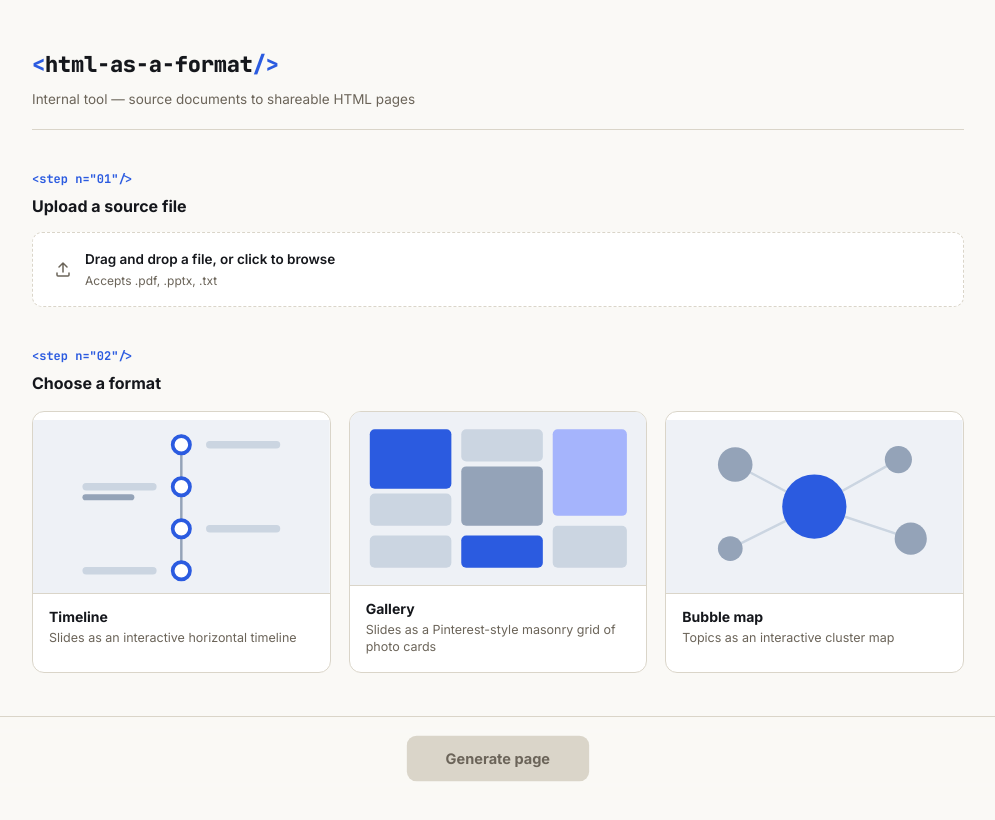
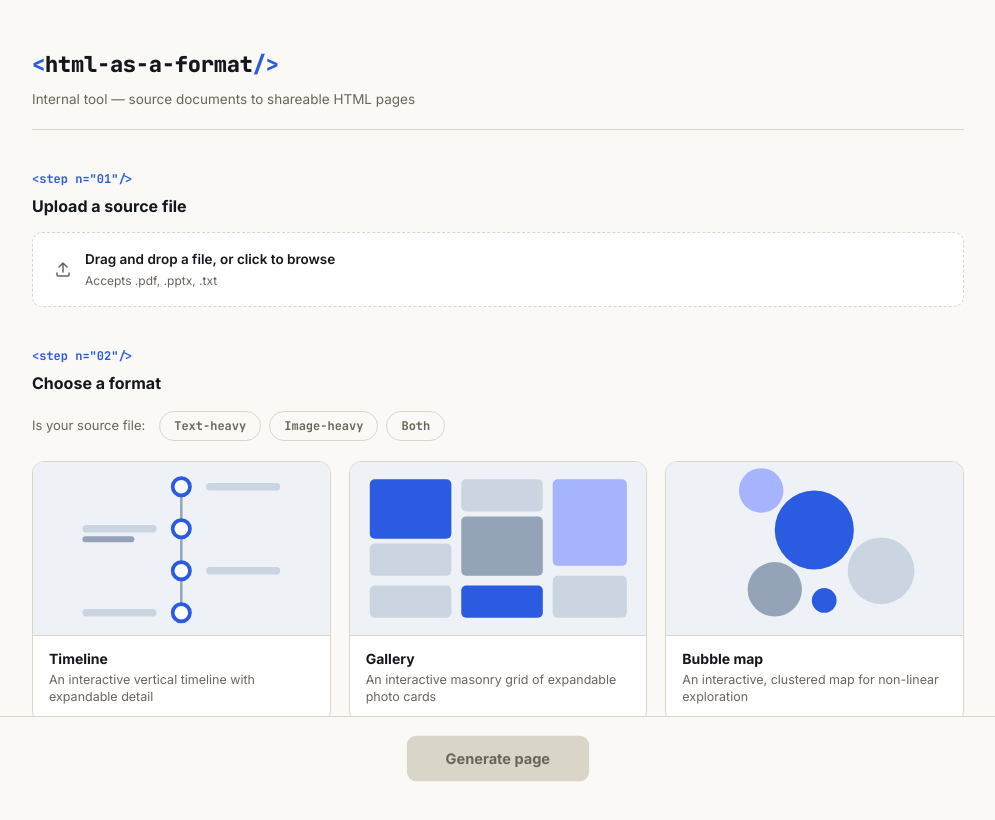
Before and after one commit to lyvnrin/html-as-format, a React (Vite) app in the folder frontend/: page / in a window 1280 px wide. Shown: the top 820 px of the page, without its empty margins (142-1137 px from the left). Built offline with nearby package versions, Linux system fonts and the light colour scheme.

Commit message:
add: source-type filter to recommend a format, redraw bubble map cover

```diff
--- a/frontend/src/components/FormatCard.jsx
+++ b/frontend/src/components/FormatCard.jsx
@@ -1,14 +1,16 @@
 import styles from './FormatCard.module.css'
 
-export default function FormatCard({ format, index, selected, onSelect }) {
+export default function FormatCard({ format, index, selected, recommended, onSelect }) {
   const { label, description, active, Cover } = format
 
   return (
     <button
       type="button"
-      className={`${styles.card} ${selected ? styles.selected : ''} ${!active ? styles.disabled : ''}`}
+      className={`${styles.card} ${selected ? styles.selected : ''} ${
+        recommended && active ? styles.recommended : ''
+      } ${!active ? styles.disabled : ''}`}
       style={{ '--card-index': index }}
-      onClick={() => active && onSelect(format.id)}
+      onClick={() => active && onSelect(selected ? null : format.id)}
       disabled={!active}
       aria-pressed={selected}
     >
@@ -17,7 +19,10 @@ export default function FormatCard({ format, index, selected, onSelect }) {
         {!active && <span className={styles.badge}>Coming soon</span>}
       </div>
       <div className={styles.body}>
-        <div className={styles.label}>{label}</div>
+        <div className={styles.labelRow}>
+          <div className={styles.label}>{label}</div>
+          {active && recommended && <span className={styles.recommendedTag}>Recommended</span>}
+        </div>
         <div className={styles.description}>{description}</div>
       </div>
     </button>
--- a/frontend/src/components/FormatCard.module.css
+++ b/frontend/src/components/FormatCard.module.css
@@ -22,6 +22,14 @@
 .card.selected {
   border-color: var(--accent);
   box-shadow: 0 0 0 3px var(--accent-soft);
+}
+
+.card.recommended {
+  border-color: var(--accent);
+}
+
+.card.recommended .body {
+  background: var(--accent-soft);
 }
 
 .card.disabled {
@@ -59,11 +67,30 @@
   border-top: 1px solid var(--rule);
 }
 
+.labelRow {
+  display: flex;
+  align-items: center;
+  gap: 8px;
+  margin-bottom: 4px;
+}
+
 .label {
   font-size: 14px;
   font-weight: 700;
   color: var(--ink);
-  margin-bottom: 4px;
+}
+
+.recommendedTag {
+  font-family: var(--font-mono);
+  font-size: 9.5px;
+  font-weight: 700;
+  letter-spacing: 0.03em;
+  text-transform: uppercase;
+  color: var(--accent);
+  background: #ffffff;
+  border: 1px solid var(--accent);
+  padding: 2px 7px;
+  border-radius: 999px;
 }
 
 .description {
--- a/frontend/src/components/FormatPicker.jsx
+++ b/frontend/src/components/FormatPicker.jsx
@@ -1,12 +1,43 @@
+import { useState } from 'react'
 import { formats } from '../formats'
 import FormatCard from './FormatCard'
 import styles from './FormatPicker.module.css'
 
+const CONTENT_TYPES = [
+  { id: 'text', label: 'Text-heavy' },
+  { id: 'image', label: 'Image-heavy' },
+  { id: 'both', label: 'Both' },
+]
+
 export default function FormatPicker({ selectedFormat, onSelect }) {
+  const [contentType, setContentType] = useState(null)
+
+  function handleContentTypeClick(id) {
+    setContentType((current) => (current === id ? null : id))
+  }
+
   return (
     <section>
       <div className={styles.eyebrow}>&lt;step n="02"/&gt;</div>
       <h2 className={styles.heading}>Choose a format</h2>
+
+      <div className={styles.filterRow}>
+        <span className={styles.filterLabel}>Is your source file:</span>
+        <div className={styles.pills}>
+          {CONTENT_TYPES.map((type) => (
+            <button
+              key={type.id}
+              type="button"
+              className={`${styles.pill} ${contentType === type.id ? styles.pillActive : ''}`}
+              onClick={() => handleContentTypeClick(type.id)}
+              aria-pressed={contentType === type.id}
+            >
+              {type.label}
+            </button>
+          ))}
+        </div>
+      </div>
+
       <div className={styles.grid}>
         {formats.map((format, index) => (
           <FormatCard
@@ -14,6 +45,7 @@ export default function FormatPicker({ selectedFormat, onSelect }) {
             format={format}
             index={index}
             selected={selectedFormat === format.id}
+            recommended={contentType !== null && format.contentType === contentType}
             onSelect={onSelect}
           />
         ))}
--- a/frontend/src/components/FormatPicker.module.css
+++ b/frontend/src/components/FormatPicker.module.css
@@ -12,6 +12,52 @@
   font-weight: 700;
   color: var(--ink);
   margin: 0 0 16px;
+}
+
+.filterRow {
+  display: flex;
+  flex-wrap: wrap;
+  align-items: center;
+  gap: 10px 14px;
+  margin-bottom: 20px;
+}
+
+.filterLabel {
+  font-size: 13px;
+  color: var(--muted);
+}
+
+.pills {
+  display: flex;
+  gap: 8px;
+}
+
+.pill {
+  font-family: var(--font-mono);
+  font-size: 12px;
+  font-weight: 600;
+  color: var(--muted);
+  background: transparent;
+  border: 1.5px solid var(--rule);
+  border-radius: 999px;
+  padding: 6px 14px;
+  cursor: pointer;
+  transition: border-color 0.15s ease, color 0.15s ease, background 0.15s ease;
+}
+
+.pill:hover {
+  border-color: var(--accent);
+  color: var(--accent);
+}
+
+.pillActive {
+  background: var(--accent);
+  border-color: var(--accent);
+  color: #ffffff;
+}
+
+.pillActive:hover {
+  color: #ffffff;
 }
 
 .grid {
--- a/frontend/src/covers/BubbleMapCover.jsx
+++ b/frontend/src/covers/BubbleMapCover.jsx
@@ -1,28 +1,17 @@
 export default function BubbleMapCover() {
-  const satellites = [
-    { x: 56, y: 36, r: 14 },
-    { x: 188, y: 32, r: 11 },
-    { x: 198, y: 96, r: 13 },
-    { x: 52, y: 104, r: 10 },
+  const bubbles = [
+    { x: 120, y: 55, r: 32, fill: '#2b5be0' },
+    { x: 174, y: 88, r: 27, fill: '#cbd5e1' },
+    { x: 88, y: 103, r: 22, fill: '#94a3b8' },
+    { x: 77, y: 23, r: 18, fill: '#a5b4fc' },
+    { x: 128, y: 112, r: 10, fill: '#2b5be0' },
   ]
   return (
     <svg viewBox="0 0 240 140" className="cover-svg" aria-hidden="true">
       <rect width="240" height="140" fill="#eef1f6" />
-      {satellites.map((s) => (
-        <line
-          key={`${s.x}-${s.y}`}
-          x1="120"
-          y1="70"
-          x2={s.x}
-          y2={s.y}
-          stroke="#cbd5e1"
-          strokeWidth="2"
-        />
+      {bubbles.map((b) => (
+        <circle key={`${b.x}-${b.y}`} cx={b.x} cy={b.y} r={b.r} fill={b.fill} />
       ))}
-      {satellites.map((s) => (
-        <circle key={`c-${s.x}-${s.y}`} cx={s.x} cy={s.y} r={s.r} fill="#94a3b8" />
-      ))}
-      <circle cx="120" cy="70" r="26" fill="#2b5be0" />
     </svg>
   )
 }
--- a/frontend/src/formats.js
+++ b/frontend/src/formats.js
@@ -6,22 +6,25 @@ export const formats = [
   {
     id: 'timeline',
     label: 'Timeline',
-    description: 'Slides as an interactive horizontal timeline',
+    description: 'An interactive vertical timeline with expandable detail',
     active: true,
+    contentType: 'text',
     Cover: TimelineCover,
   },
   {
     id: 'gallery',
     label: 'Gallery',
-    description: 'Slides as a Pinterest-style masonry grid of photo cards',
+    description: 'An interactive masonry grid of expandable photo cards',
     active: true,
+    contentType: 'image',
     Cover: GalleryCover,
   },
   {
     id: 'bubble-map',
     label: 'Bubble map',
-    description: 'Topics as an interactive cluster map',
+    description: 'An interactive, clustered map for non-linear exploration',
     active: true,
+    contentType: 'both',
     Cover: BubbleMapCover,
   },
 ]
```
